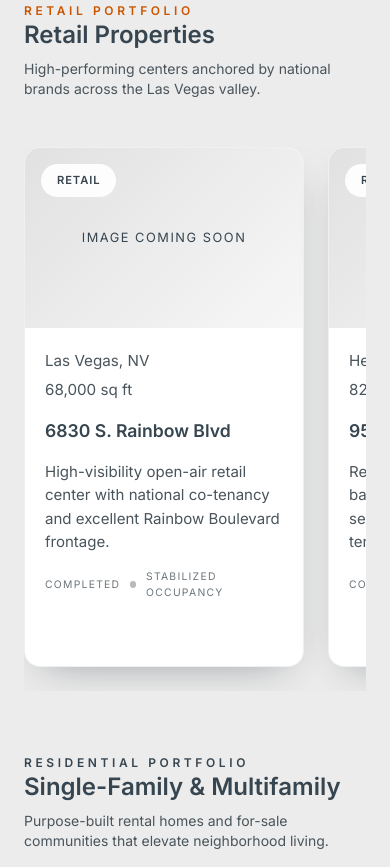
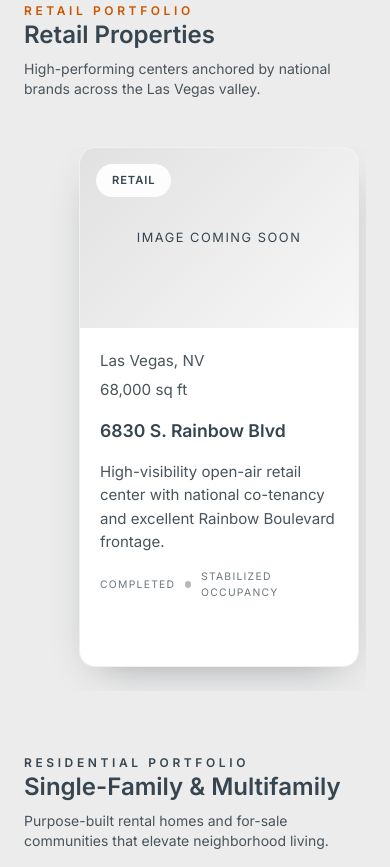
Before and after one commit to computerengineeringkid/PlatinumDevelopmentWebsite, a website: page index.html in a window 390 px wide. Shown: the part 2857-3724 px from the top of the page. Drawn offline with nearby package versions, Linux system fonts and the light colour scheme.

Commit message:
Center portfolio cards on mobile

```diff
--- a/index.html
+++ b/index.html
@@ -183,6 +183,21 @@
         }
         .portfolio-carousel__track::-webkit-scrollbar {
             display: none;
+        }
+        .portfolio-carousel__track::before,
+        .portfolio-carousel__track::after {
+            content: '';
+            flex: 0 0 var(--carousel-side-padding, 0px);
+        }
+        @media (max-width: 640px) {
+            .portfolio-carousel__track {
+                --carousel-card-min-width: 280px;
+                --carousel-side-padding: max(1.5rem, calc((100vw - var(--carousel-card-min-width)) / 2));
+                padding-left: var(--carousel-side-padding);
+                padding-right: var(--carousel-side-padding);
+                scroll-padding-left: var(--carousel-side-padding);
+                scroll-padding-right: var(--carousel-side-padding);
+            }
         }
         .carousel-button {
             display: inline-flex;
```
